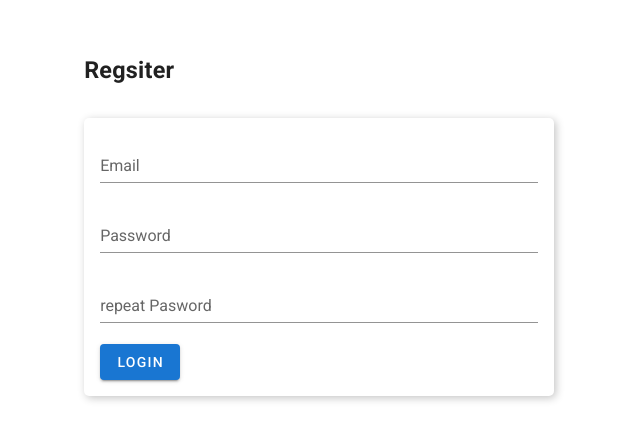
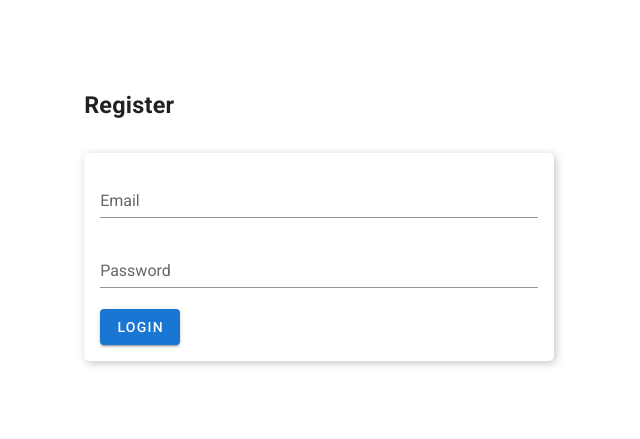
Before and after one commit to iamadeveloper-es/JWT, a Vue app: page /register in a window 1280 px wide. Shown: the part 175-614 px from the top of the page, without its empty margins (321-961 px from the left). Built offline with nearby package versions, Linux system fonts and the light colour scheme.

Commit message:
forms components refactorized

```diff
--- /dev/null
+++ b/src/components/Forms/Form/FormComponent.vue
@@ -0,0 +1,40 @@
+<template>
+  <div class="form-wrapper">
+    <div class="title">
+      <slot name="title"></slot>
+    </div>
+    <v-form class="form">
+      <slot name="form"></slot>
+    </v-form>
+  </div>
+</template>
+
+<script>
+export default {
+  name: "Login"
+};
+</script>
+
+<style lang="scss" scoped>
+.form-wrapper {
+  /* width: 100%;
+  height: 100vh;
+  display: flex;
+  align-items: center;
+  justify-content: center;
+  flex-direction: column; */
+  .title {
+        margin-bottom: 2rem;
+  }
+  .form {
+    padding: 1rem;
+    background-color: white;
+    box-shadow: 2px 2px 8px rgb(196 196 196);
+    border-radius: 5px;
+    .error {
+        padding: 15px;
+    }
+  }
+}
+
+</style>
--- /dev/null
+++ b/src/components/Forms/Login/LoginComponent.vue
@@ -0,0 +1,71 @@
+<template>
+  <div class="login">
+      <form-component>
+          <div slot="title">
+              <h3>Login</h3>
+          </div>
+          <div slot="form">
+            <v-form
+            class="form"
+            lazy-validation
+            @submit.prevent="login()"
+            >
+                <v-text-field
+                label="Email"
+                v-model="validation.email"
+                ></v-text-field>
+                <v-text-field
+                label="Password"
+                v-model="validation.password"
+                ></v-text-field>
+                <p v-if="error" class="error">Has introducido mal el email o la contraseña.</p>
+                <v-btn
+                color="primary"
+                class="mr-4"
+                type="submit"
+                >
+                Login
+                </v-btn>
+            </v-form>
+          </div>
+      </form-component>
+  </div>
+</template>
+
+<script>
+import auth from '@/logic/auth.js'
+import FormComponent from '../Form/FormComponent.vue'
+export default {
+  components: { FormComponent },
+  data(){
+        return{
+            validation:{
+                email: '',
+                password: ''
+            },
+            error: false
+        }
+    },
+    methods:{
+        async login(){
+            try{
+                const response = await auth.login(this.validation.email, this.validation.password)
+                console.log(response)
+                const email = this.validation.email
+                auth.setUserLogged(email)
+                this.$router.push('/')
+            }
+            catch(err){
+                console.log(err)
+                this.error = true
+            }
+
+        }
+    }
+
+}
+</script>
+
+<style>
+
+</style>
--- /dev/null
+++ b/src/components/Forms/Regsiter/RegisterComponent.vue
@@ -0,0 +1,69 @@
+<template>
+  <div class="register">
+      <form-component>
+          <div slot="title">
+              <h3>Register</h3>
+          </div>
+          <div slot="form">
+            <v-form
+            class="form"
+            lazy-validation
+            @submit.prevent="register()"
+            >
+                <v-text-field
+                label="Email"
+                v-model="validation.email"
+                ></v-text-field>
+                <v-text-field
+                label="Password"
+                v-model="validation.password"
+                ></v-text-field>
+                <p v-if="error" class="error">Has introducido mal el email o la contraseña.</p>
+                <v-btn
+                color="primary"
+                class="mr-4"
+                type="submit"
+                >
+                Login
+                </v-btn>
+            </v-form>
+          </div>
+      </form-component>
+  </div>
+</template>
+
+<script>
+import auth from '@/logic/auth.js'
+import FormComponent from '../Form/FormComponent.vue'
+export default {
+  components: { FormComponent },
+  data(){
+        return{
+            validation:{
+                email: '',
+                password: '',
+                passRepeat: ''
+            },
+            error: false
+        }
+    },
+    methods:{
+        async register(){
+            try{
+                const response = await auth.register(this.validation.email, this.validation.password)
+                console.log(response)
+                this.$router.push('/')
+            }
+            catch(err){
+                console.log(err)
+            }
+
+        }
+    }
+
+}
+</script>
+
+<style>
+
+</style>
--- a/src/views/Login.vue
+++ b/src/views/Login.vue
@@ -1,35 +1,9 @@
 <template>
-  <div class="login">
+  <div class="login-view flex-center">
       <v-container>
           <v-row>
               <v-col cols="12" sm="8" lg="5" class="mx-auto">
-                <div class="title">
-                    <h3>Login</h3>
-                </div>
-                <v-form
-                class="form"
-                @submit.prevent="login()"
-                lazy-validation
-                >
-
-                <v-text-field
-                label="Email"
-                v-model="validation.email"
-                ></v-text-field>
-
-                <v-text-field
-                label="Password"
-                v-model="validation.password"
-                ></v-text-field>
-                <p v-if="error" class="error">Has introducido mal el email o la contraseña.</p>
-                <v-btn
-                color="primary"
-                class="mr-4"
-                type="submit"
-                >
-                Login
-                </v-btn>
-            </v-form>
+                  <login-component></login-component>
               </v-col>
           </v-row>
       </v-container>
@@ -37,55 +11,18 @@
 </template>
 
 <script>
-import auth from '@/logic/auth.js'
+import LoginComponent from '../components/Forms/Login/LoginComponent.vue'
 export default {
     name: 'Login',
-    data(){
-        return{
-            validation:{
-                email: '',
-                password: ''
-            },
-            error: false
-        }
-    },
-    methods:{
-        async login(){
-            try{
-                const response = await auth.login(this.validation.email, this.validation.password)
-                console.log(response)
-                const email = this.validation.email
-                auth.setUserLogged(email)
-                this.$router.push('/')
-            }
-            catch(err){
-                console.log(err)
-                this.error = true
-            }
-
-        }
-    }
+    components: {LoginComponent},
 }
 </script>
-
 <style lang="scss" scoped>
-.login{
+.flex-center{
     width: 100%;
     height: 100vh;
     display: flex;
     align-items: center;
     justify-content: center;
 }
-.title{
-    margin-bottom: 2rem;
-}
-.form{
-    padding: 1rem;
-    background-color: white;
-    box-shadow: 2px 2px 8px rgb(196 196 196);
-    border-radius: 5px;
-    .error{
-        padding: 15px;
-    }
-}
 </style>
--- a/src/views/Register.vue
+++ b/src/views/Register.vue
@@ -1,39 +1,9 @@
 <template>
-  <div class="register">
+  <div class="register flex-center">
       <v-container>
           <v-row>
               <v-col cols="12" sm="8" lg="5" class="mx-auto">
-                <div class="title">
-                    <h3>Regsiter</h3>
-                </div>
-                <v-form
-                class="form"
-                @submit.prevent="register()"
-                lazy-validation
-                >
-
-                <v-text-field
-                label="Email"
-                v-model="validation.email"
-                ></v-text-field>
-
-                <v-text-field
-                label="Password"
-                v-model="validation.password"
-                ></v-text-field>
-                <v-text-field
-                label="repeat Pasword"
-                v-model="validation.passRepeat"
-                ></v-text-field>
-                <p v-if="error" class="error">Has introducido mal el email o la contraseña.</p>
-                <v-btn
-                color="primary"
-                class="mr-4"
-                type="submit"
-                >
-                Login
-                </v-btn>
-            </v-form>
+                <register-component></register-component>
               </v-col>
           </v-row>
       </v-container>
@@ -41,53 +11,22 @@
 </template>
 
 <script>
-import auth from '@/logic/auth.js'
+import RegisterComponent from "../components/Forms/Regsiter/RegisterComponent.vue"
+
+
 export default {
     name: 'Register',
-    data(){
-        return{
-            validation:{
-                email: '',
-                password: '',
-                passRepeat: ''
-            },
-            error: false
-        }
-    },
-    methods:{
-        async register(){
-            try{
-                const response = await auth.register(this.validation.email, this.validation.password)
-                console.log(response)
-                this.$router.push('/')
-            }
-            catch(err){
-                console.log(err)
-            }
+    components:{RegisterComponent}
 
-        }
-    }
 }
 </script>
 
 <style lang="scss" scoped>
-.register{
+.flex-center{
     width: 100%;
     height: 100vh;
     display: flex;
     align-items: center;
     justify-content: center;
 }
-.title{
-    margin-bottom: 2rem;
-}
-.form{
-    padding: 1rem;
-    background-color: white;
-    box-shadow: 2px 2px 8px rgb(196 196 196);
-    border-radius: 5px;
-    .error{
-        padding: 15px;
-    }
-}
 </style>
```
